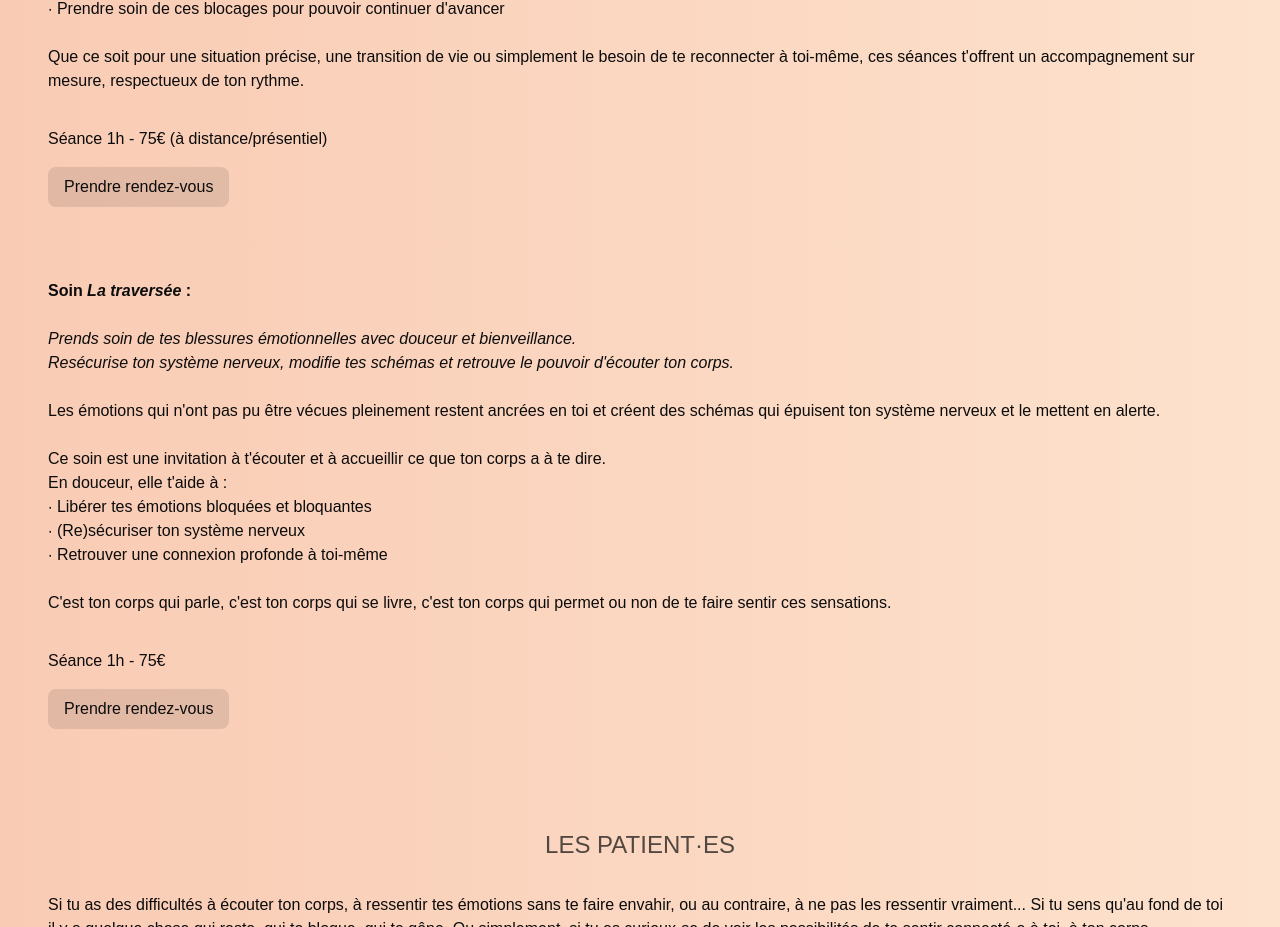
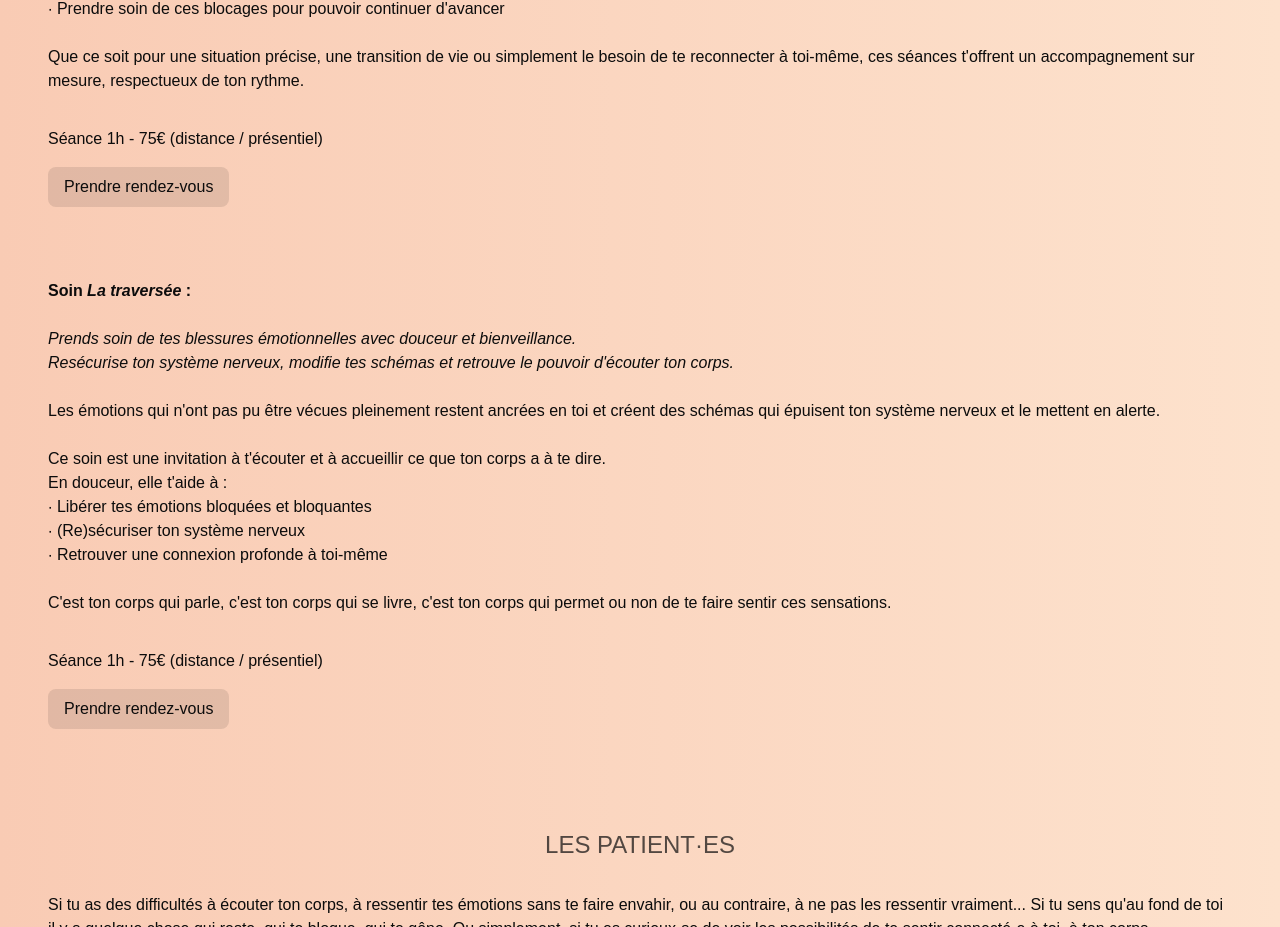
Before and after one commit to flaugere/website-marielle, an Astro site: page / in a window 1280 px wide. Shown: the part 1534-2461 px from the top of the page. Built offline with nearby package versions, Linux system fonts and the light colour scheme; Astro itself is replaced by a stand-in of ours.

Commit message:
fix(soins): changement label

```diff
--- a/src/pages/index.astro
+++ b/src/pages/index.astro
@@ -94,7 +94,7 @@ import Image3 from '../assets/image_home3.jpg'
 				le besoin de te reconnecter à toi-même, ces séances t'offrent un accompagnement
 				sur mesure, respectueux de ton rythme.
 				<br /><br />
-				<p class="mt-12">Séance 1h - 75€ (à distance/présentiel)</p>
+				<p class="mt-12">Séance 1h - 75€ (distance / présentiel)</p>
 				<a
 					class="btn btn-secondary"
 					href="https://calendar.app.google/SgSv4ByBSDTCtnJj8"
@@ -126,7 +126,7 @@ import Image3 from '../assets/image_home3.jpg'
 				C'est ton corps qui parle, c'est ton corps qui se livre, c'est ton corps
 				qui permet ou non de te faire sentir ces sensations.
 				<br /><br />
-				<p class="mt-12">Séance 1h - 75€</p>
+				<p class="mt-12">Séance 1h - 75€ (distance / présentiel)</p>
 				<a
 					class="btn btn-secondary"
 					href="https://calendar.app.google/SgSv4ByBSDTCtnJj8"
```
